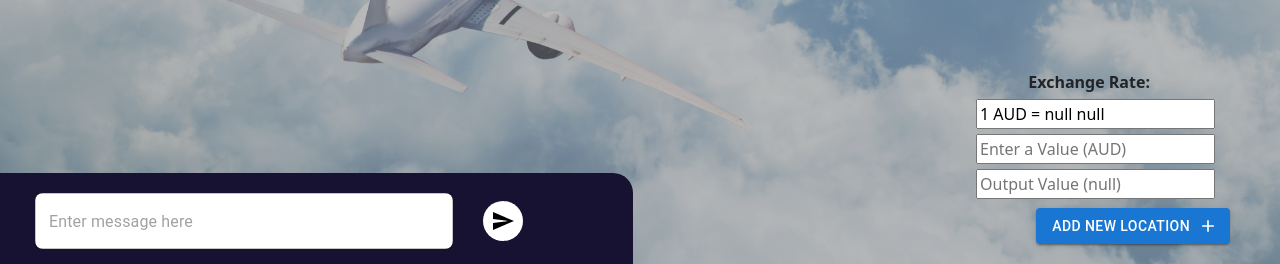
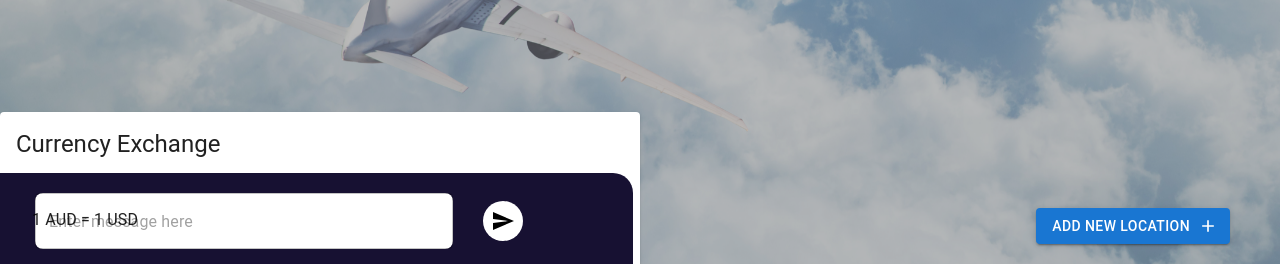
Before and after one commit to Monash-FIT3170/AI_Travel_Plan, a React (Create React App) app in the folder client/: page /itinerary in a window 1280 px wide. Shown: the part 536-800 px from the top of the page. Built offline with nearby package versions, Linux system fonts and the light colour scheme; no server answers.

Commit message:
changed the view to look more like the figma

```diff
--- /dev/null
+++ b/client/src/components/itinerary/ExchangeRateView.jsx
@@ -0,0 +1,72 @@
+import React, { useState, useEffect } from "react";
+import Box from '@mui/material/Box';
+import Card from '@mui/material/Card';
+import CardContent from '@mui/material/CardContent';
+import Typography from '@mui/material/Typography';
+import CardHeader from "@mui/material/CardHeader";
+import CurrencyExchangeIcon from '@mui/icons-material/CurrencyExchange';
+import { List, ListItem } from '@mui/material';
+
+export default function CurrencyExchangeView() {
+    const [exchangeRate, setExchangeRate] = useState(1);
+    const [currencyInput, setCurrencyInput] = useState("");
+    const [currencyOutput, setCurrencyOutput] = useState("N/A");
+    const [currencyCode, setCurrencyCode] = useState("USD");
+    const [country, setCountry] = useState("indonesia");
+
+    useEffect(() => {
+        fetchExchangeRate();
+    }, []);
+
+    const fetchCurrencyCode = async () => {
+        try {
+            const response = await fetch(
+                `https://restcountries.com/v3.1/name/${country}`
+            );
+            const data = await response.json();
+            if (data && data.length > 0) {
+                const currencyCode = Object.keys(data[0].currencies)[0];
+                setCurrencyCode(currencyCode);
+                return currencyCode;
+            }
+        } catch (error) {
+            console.error("Error fetching currency code", error);
+        }
+    }
+
+    const fetchExchangeRate = async () => {
+        const currencyCode = await fetchCurrencyCode();
+        try {
+            const response = await fetch(
+                `https://cdn.jsdelivr.net/gh/fawazahmed0/currency-api@1/latest/currencies/aud/${currencyCode.toLowerCase()}.json`
+            );
+            const data = await response.json();
+            if (data && Object.keys(data).length > 0) {
+                const currencyCode = Object.keys(data)[1];
+                const exchangeRate = data[currencyCode];
+                setExchangeRate(exchangeRate.toFixed(2));
+            }
+        } catch (error) {
+            console.error("Error fetching exchange rate:", error);
+        }
+    };
+
+    return (
+
+        <Card sx={{ minWidth: 275 }}>
+            <CardHeader title="Currency Exchange" />
+
+            <CardContent>
+                <Box display="flex" justifyContent="space-between" alignItems="center">
+                    {/* <Typography variant="h5">1 AUD = {exchangeRate} {currencyCode}</Typography> */}
+                    <Typography variant="body1">
+                     <List>
+                         <ListItem>1 AUD = {exchangeRate} {currencyCode}</ListItem>
+                     </List>
+                 </Typography>
+                    <CurrencyExchangeIcon sx={{ fontSize: 50, color: '#66BB6A' }} />
+                </Box>
+            </CardContent>
+        </Card>
+    );
+}
--- a/client/src/pages/itineraryRight.jsx
+++ b/client/src/pages/itineraryRight.jsx
@@ -20,6 +20,8 @@ import DialogTitle from "@mui/material/DialogTitle";
 import { AdapterDayjs } from "@mui/x-date-pickers/AdapterDayjs";
 import { LocalizationProvider } from "@mui/x-date-pickers/LocalizationProvider";
 import { DateTimePicker } from "@mui/x-date-pickers/DateTimePicker";
+import ExchangeRateView from "../components/itinerary/ExchangeRateView";
+import CurrencyExchangeView from "../components/itinerary/ExchangeRateView";
 
 dayjs.extend(localizedFormat);
 dayjs.extend(utc);
@@ -34,11 +36,6 @@ export function ItineraryRight() {
   const [chatResponse, setResponse] = useState();
   const [startDate, setStartDate] = useState(null);
   const [endDate, setEndDate] = useState(null);
-  const [exchangeRate, setExchangeRate] = useState(1);
-  const [currencyInput, setCurrencyInput] = useState("");
-  const [currencyOutput, setCurrencyOutput] = useState("N/A");
-  const [currencyCode, setCurrencyCode] = useState(null);
-  const [country, setCountry] = useState("india")
   const [errors, setErrors] = useState({
 
     name: "",
@@ -86,11 +83,6 @@ export function ItineraryRight() {
     setItinerary(reformItinerary(itinerary));
     setOpen(false);
   };
-
-  useEffect(() => {
-    fetchCurrencyCode();
-    getExchangeRate();
-  }, []);
 
   useEffect(() => {
     let nameError = "";
@@ -157,61 +149,6 @@ export function ItineraryRight() {
     return { ...itinerary, schedule: newSchedule };
   };
 
-  // Fetch the Currency Code for Exchange Rate
-  const fetchCurrencyCode = async () => {
-    const apiKey = "ptrDvnw9Al7TzU0GAl9Qx9beSgnGG5geWK9m6nLe";
-    try {
-      const response = await fetch(
-        `https://countryapi.io/api/name/${country}?apikey=${apiKey}`
-      );
-      const data = await response.json();
-      const countryKey = Object.keys(data)[0];
-      if (data && data[countryKey] && data[countryKey].currencies) {
-        const currencyCode = Object.keys(data[countryKey].currencies)[0];
-        setCurrencyCode(currencyCode);
-        return currencyCode
-      }
-    } catch (error) {
-      console.error("Error fetching currency code", error);
-      return null;
-    }
-  };
-
-  // Fetch exchange rate based on the currency code
-  const fetchExchangeRate = async () => {
-    const currencyCode = await fetchCurrencyCode()
-    try {
-      const response = await fetch(
-        `https://cdn.jsdelivr.net/gh/fawazahmed0/currency-api@1/latest/currencies/aud/${currencyCode.toLowerCase()}.json`
-      );
-      const data = await response.json();
-      if (data && Object.keys(data).length > 0) {
-        const currencyCode = Object.keys(data)[1];
-        const exchangeRate = data[currencyCode];
-        return exchangeRate.toFixed(2);
-      }
-    } catch (error) {
-      console.error("Error fetching exchange rate:", error);
-      return null;
-    }
-  };
-
-  const getExchangeRate = async () => {
-    const exchangeRate = await fetchExchangeRate();
-    setExchangeRate(exchangeRate);
-  };
-
-  // Allow user to perform calculations with the exchange rate
-  const handleCurrencyInputChange = (event) => {
-    const inputValue = event.target.value;
-    setCurrencyInput(inputValue);
-
-    if (!isNaN(inputValue)) {
-      const convertedValue = parseFloat(inputValue) * exchangeRate;
-      setCurrencyOutput(convertedValue.toFixed(2));
-    }
-  };
-
   return (
     <div style={{ position: "relative" }}>
       <BackgroundImage />
@@ -225,6 +162,9 @@ export function ItineraryRight() {
                 updateTravelItineraryLocalStorage
               }
             ></ChatBox>
+
+              <CurrencyExchangeView></CurrencyExchangeView>
+
           </Grid>
           <Grid item xs={6} style={{ height: "100vh", overflowY: "auto" }}>
             <ItineraryTimeLine
@@ -239,45 +179,6 @@ export function ItineraryRight() {
               >
                 ADD NEW LOCATION
               </Button>
-            </div>
-
-            <div style={{ position: "fixed", bottom: "170px", right: "130px" }}>
-              <label><b>Exchange Rate:</b> </label>
-            </div>
-
-            <div style={{ position: "fixed", bottom: "135px", right: "65px" }}>
-              <input
-                type="text"
-                id="exchangeRate"
-                name="exchangeRate"
-                value={`1 AUD = ${exchangeRate} ${currencyCode}`}
-                readonly
-              />
-            </div>
-
-            <div style={{ position: "fixed", bottom: "100px", right: "65px" }}>
-              <input
-                type="number"
-                id="currencyInput"
-                name="currencyInput"
-                size="4"
-                value={currencyInput}
-                placeholder = "Enter a Value (AUD)"
-                min = "0"
-                onChange={handleCurrencyInputChange}
-              />
-            </div>
-
-            <div style={{ position: "fixed", bottom: "65px", right: "65px" }}>
-              <input
-                type="number"
-                id="currencyOutput"
-                name="currencyOutput"
-                size="4"
-                value={currencyOutput}
-                placeholder = {`Output Value (${currencyCode})`}
-                readOnly
-              />
             </div>
           </Grid>
         </Grid>
```
